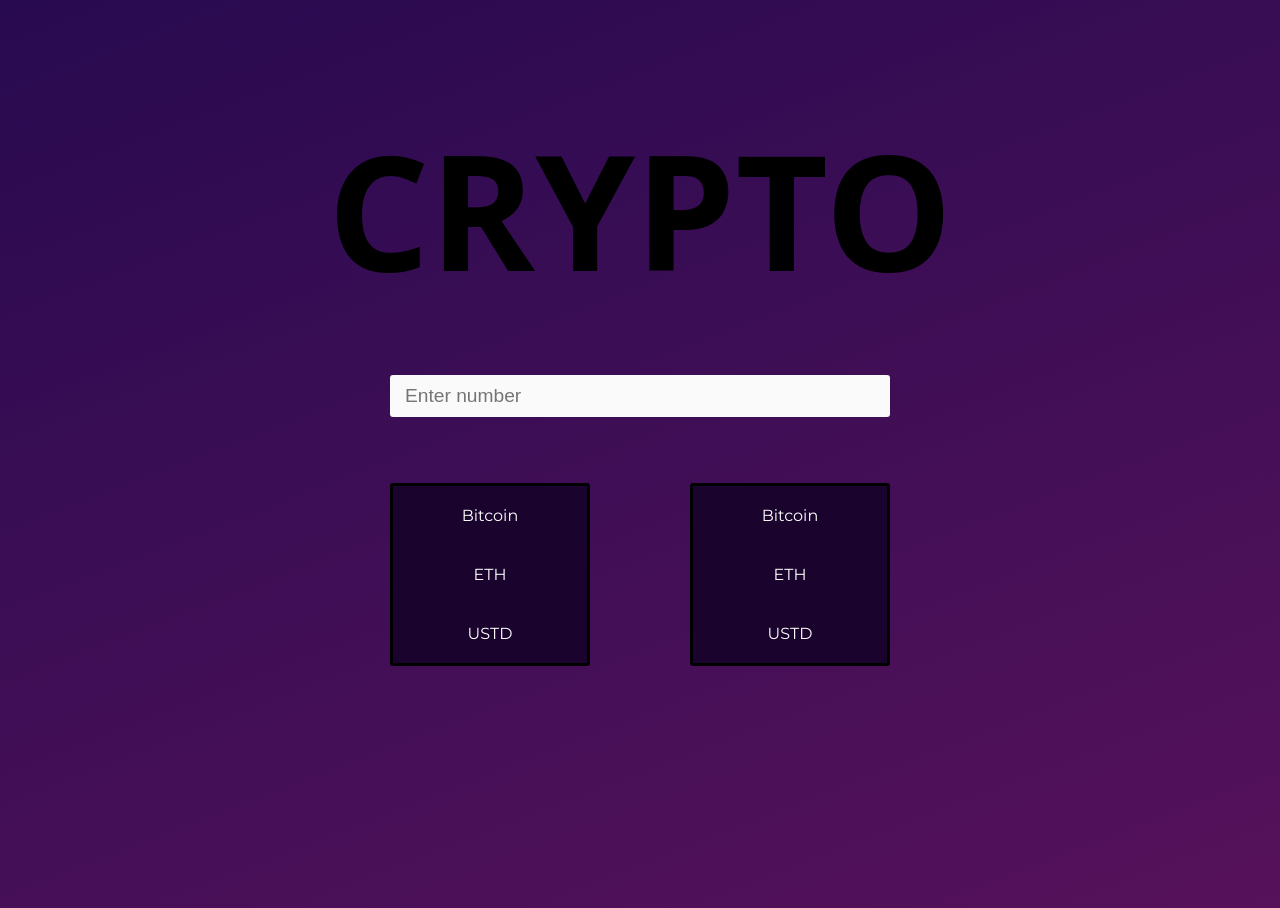
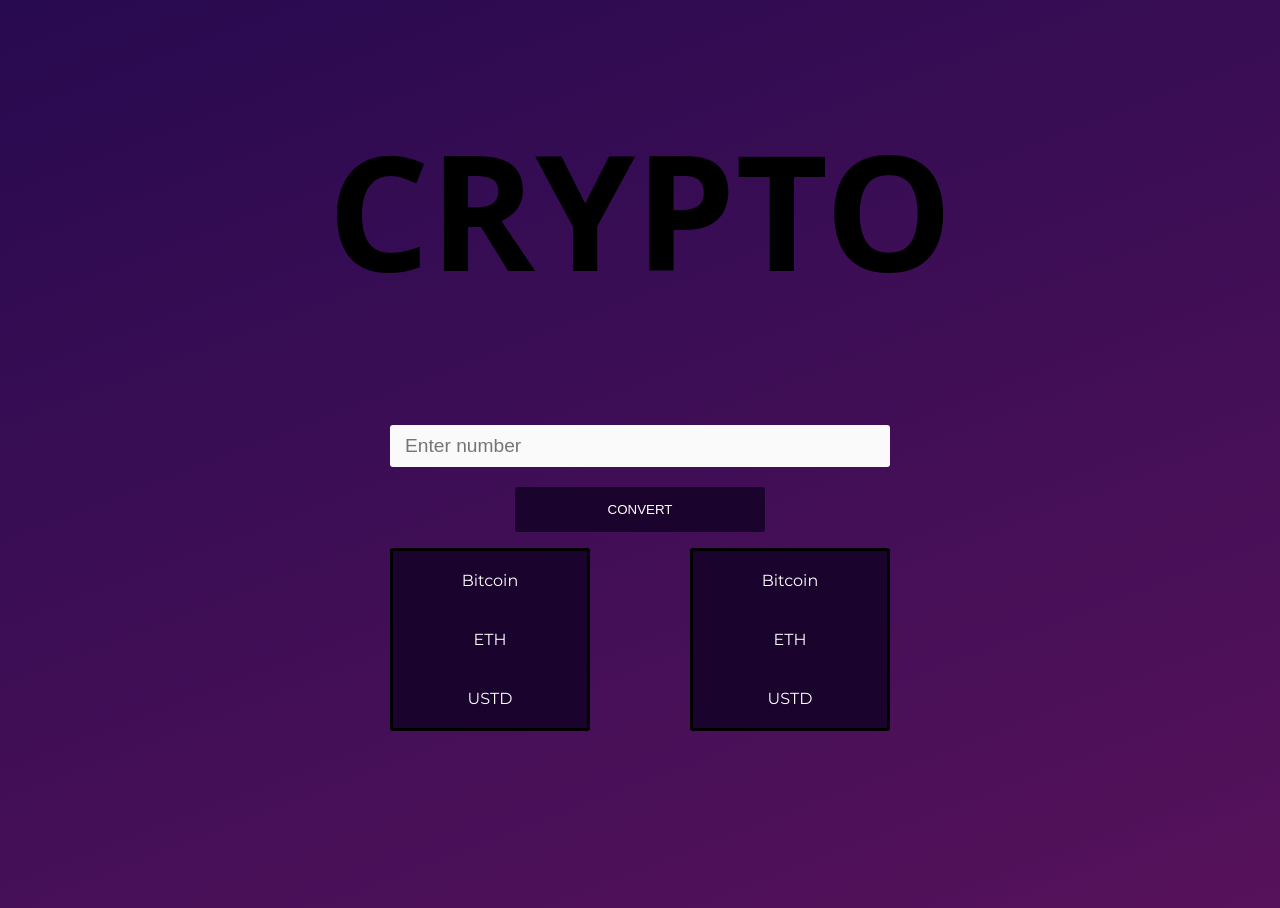
Before and after one commit to RayChikS/CryptoChangeVue, a Vue app: page / in a window 1280 px wide. Built offline with nearby package versions, Linux system fonts and the light colour scheme; a web font is replaced by a local one.

Commit message:
added-functionality-and-styles
Added some style, functionality and convert-library

```diff
--- a/package.json
+++ b/package.json
@@ -9,6 +9,7 @@
     "preview": "vite preview"
   },
   "dependencies": {
+    "crypto-convert": "^2.1.7",
     "vue": "^3.5.17"
   },
   "devDependencies": {
--- a/src/App.vue
+++ b/src/App.vue
@@ -1,10 +1,11 @@
 <template>
   <div>
     <h1>CRYPTO</h1>
-    <Input />
+    <Input :changeAmount="changeAmount" :convert="convert" />
+    <p class="error" v-if="error != ''">{{ error }}</p>
     <div class="selectors">
-      <Selector />
-      <Selector />
+      <Selector :setCrypto="setCryptoFirst" />
+      <Selector :setCrypto="setCryptoSecond" />
     </div>
   </div>
 </template>
@@ -12,16 +13,57 @@
 <script>
 import Input from "./components/Imput.vue";
 import Selector from "./components/Selector.vue";
+import CryptoConvert from 'crypto-convert';
 
 export default {
   components: {
     Input,
     Selector,
   },
+  data() {
+    return {
+      amount: 0,
+      cryptoFirst: "",
+      cryptoSecond: "",
+      error: "",
+    };
+  },
+  methods: {
+    changeAmount(val) {
+      this.amount = val;
+    },
+    setCryptoFirst(val) {
+      this.cryptoFirst = val;
+    },
+    setCryptoSecond(val) {
+      this.cryptoSecond = val;
+    },
+    convert() {
+      if (this.amount <= 0) {
+        this.error = "Enter number more than 0";
+        return;
+      } else if (this.cryptoFirst == "" && this.cryptoSecond == "") {
+        this.error = "Choose currency";
+        return;
+      } else if (this.cryptoFirst == this.cryptoSecond) {
+        this.error = "Can't convert same currency";
+        return;
+      } else if (this.cryptoFirst == "" || this.cryptoSecond == "") {
+        this.error = "Choose second currency";
+        return;
+      }
+      this.error = "";
+    },
+  },
 };
 </script>
 
 <style scoped>
+.error {
+  font-size: 20px;
+  font-weight: 600;
+  color: #e20a0a;
+}
 .selectors {
   display: flex;
   justify-content: space-between;
--- a/src/components/Imput.vue
+++ b/src/components/Imput.vue
@@ -1,16 +1,39 @@
 <template>
-  <input type="number" placeholder="Enter number" />
+  <div class="container">
+    <input
+      type="number"
+      min="0"
+      @input="changeAmount($event.target.value)"
+      placeholder="Enter number"
+    />
+    <button @click="convert()">Convert</button>
+  </div>
 </template>
 
 <script>
-export default {};
+export default {
+  props: {
+    changeAmount: {
+      type: Function,
+      required: true,
+    },
+    convert: {
+      type: Function,
+      required: true,
+    },
+  },
+};
 </script>
 
 <style scoped>
+.container {
+  display: flex;
+  justify-content: center;
+  align-items: center;
+  flex-direction: column;
+}
 input {
   width: 500px;
-  position: relative;
-  top: -50px;
   border-radius: 3px;
   border: none;
   padding: 10px 15px;
@@ -19,4 +42,18 @@ input {
   outline: none;
   font-size: 1.2em;
 }
+button {
+  margin-top: 20px;
+  width: 250px;
+  padding: 15px 20px;
+  color: #fff;
+  text-transform: uppercase;
+  background: #1a032d;
+  border: 0;
+  border-radius: 3px;
+  cursor: pointer;
+}
+button:hover {
+  background: #24043e;
+}
 </style>
--- a/src/components/Selector.vue
+++ b/src/components/Selector.vue
@@ -1,13 +1,37 @@
 <template>
   <ul>
-    <li>Bitcoin</li>
-    <li>ETH</li>
-    <li>USTD</li>
+    <li @click="selectItem('BTC')" :class="current == 'BTC' ? 'active' : ''">
+      Bitcoin
+    </li>
+    <li @click="selectItem('ETH')" :class="current == 'ETH' ? 'active' : ''">
+      ETH
+    </li>
+    <li @click="selectItem('USTD')" :class="current == 'USTD' ? 'active' : ''">
+      USTD
+    </li>
   </ul>
 </template>
 
 <script>
-export default {};
+export default {
+  props: {
+    setCrypto: {
+      type: Function,
+      required: true,
+    },
+  },
+  data() {
+    return {
+      current: "",
+    };
+  },
+  methods: {
+    selectItem(val) {
+      this.setCrypto(val);
+      this.current = val;
+    },
+  },
+};
 </script>
 
 <style scoped>
@@ -25,7 +49,7 @@ li {
   padding: 20px 0;
 }
 li:hover,
-li:active {
+li.active {
   background: #24043e;
   cursor: pointer;
 }
```
Also changed, not shown: 1 other file (tests, documents, lock files or other folders).
